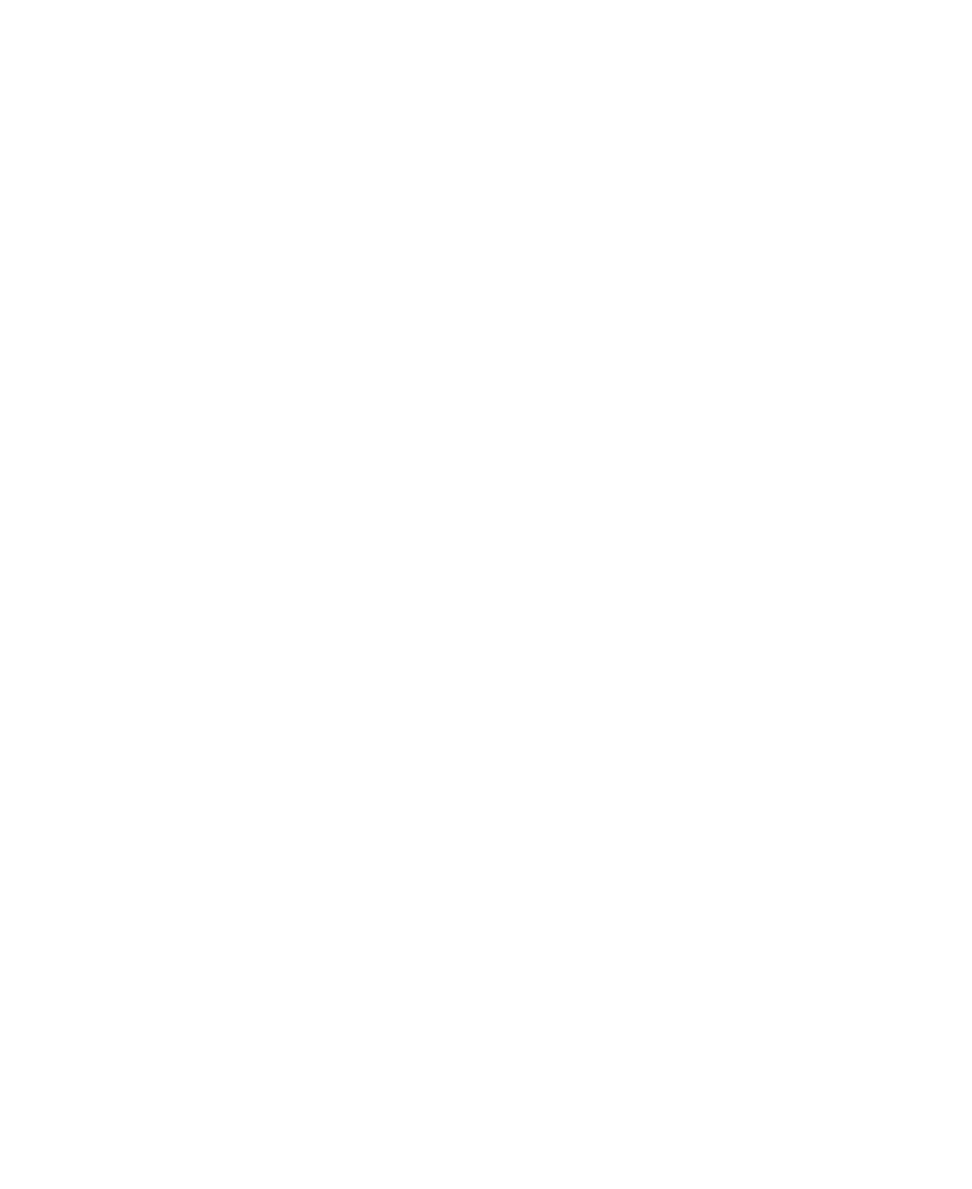
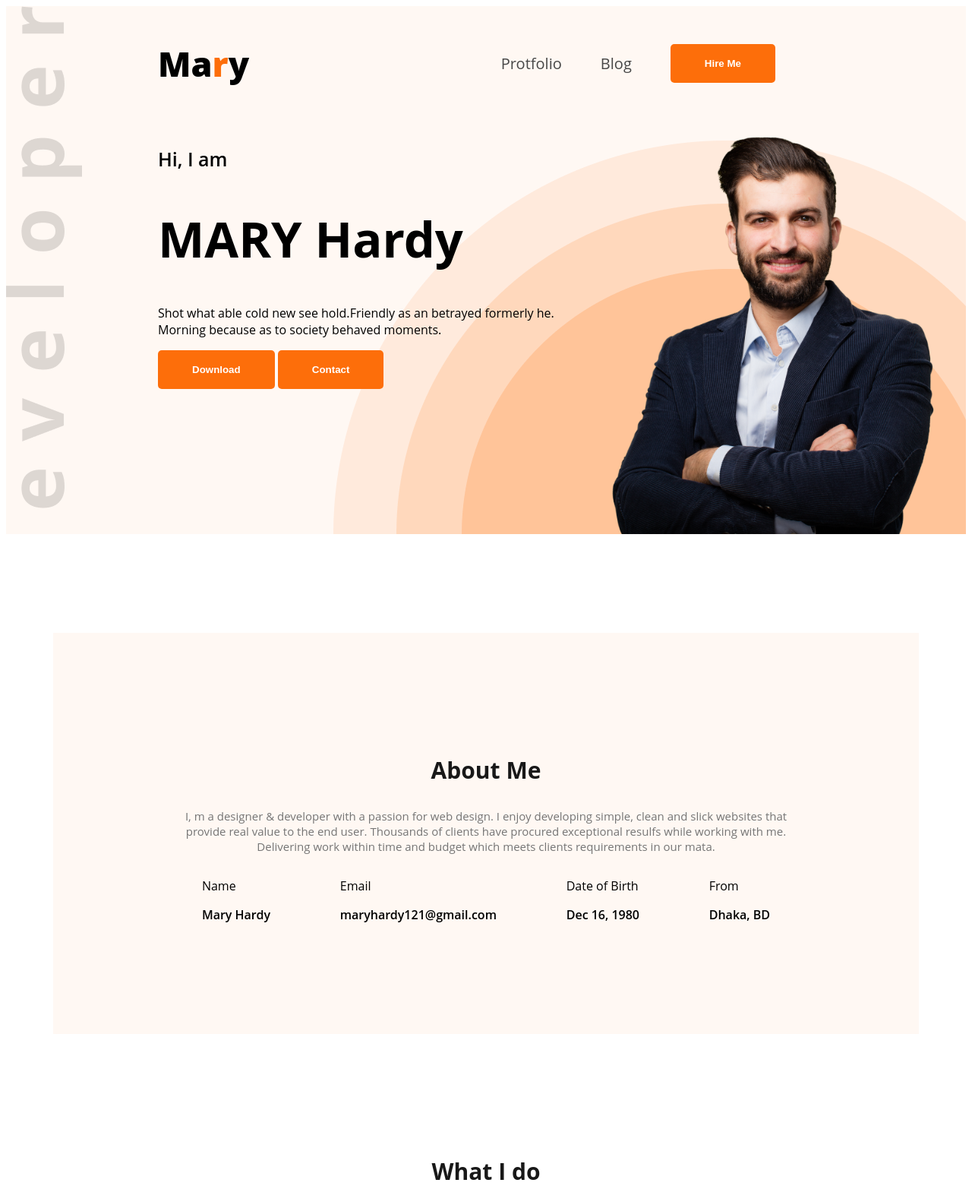
Before and after one commit to polokshahi9/webdev-protfolio, a plain HTML site: page index.html in a window 1280 px wide. Shown: the top 1565 px of the page at 76% size. Before the commit the page ends 800 px from the top, so only its background shows below. Drawn offline with Linux system fonts and the light colour scheme.

Commit message:
header, about section and skills complete

```diff
--- a/index.css
+++ b/index.css
@@ -0,0 +1,143 @@
+
+.open-sans-normal {
+  font-family: "Open Sans", sans-serif;
+  font-optical-sizing: auto;
+  font-style: normal;
+  font-variation-settings:
+    "wdth" 100;
+}
+/* color code */
+.dark2{
+    color: #474747;
+    /* shred button */
+
+
+}
+.hader{
+    background-image: url("images/developer.png"), url("./images/header_bg.png");
+    background-repeat: no-repeat;
+    background-position: top left, bottom right;
+
+}
+.btn-primary{
+    background-color: #FD6E0A;
+    padding: 18px 45px;
+    border: 0;
+    border-radius: 5px;
+    color: white;
+    font-weight: 700;
+
+}
+/* nav style */
+nav{
+    display: flex;
+    align-items: center;
+    justify-content: space-between;
+    margin: 0px 200px;
+}
+.nav_title{
+    font-weight: 800;
+    font-size: 45px;
+}
+.special_chr{
+    color: #FD6E0A;
+}
+nav ul{
+    display: flex;
+    align-items: center;
+}
+nav ul li{
+    list-style: none;
+    margin-right: 51px;
+}
+nav ul li a {
+    text-decoration: none;
+    font-size: 20px;
+}
+.banner{
+    display: flex;
+    justify-content: space-between;
+    margin: 0 35px 0 200px;
+}
+/* banner style */
+.banner_gretting{
+    font-size: 25px;
+    font-weight: 600;
+}
+.banner-content{
+
+}
+.banner_title{
+    font-weight: bold;
+    font-size: 65px;
+
+}
+.profile_pic{
+    width: 470px;
+
+}
+.section_title{
+    font-size: 30px;
+    font-weight: bold;
+    color: #181818;
+    text-align: center;
+}
+.section_description{
+    font-size: 15px;
+    color: #757575;
+    text-align: center;
+
+
+}
+.secondary_background{
+    background-color: #FFF8F3;
+
+}
+/* about style */
+.about{
+    border-radius: 10px;
+    padding: 130px 150px;
+    border-radius: 5px;
+}
+main{
+    max-width: 1140px;
+    margin: 0 auto;
+    margin-top: 130px;
+}
+.item_describtion{
+    font-weight: 600;
+}
+.about_items{
+    display: flex;
+    justify-content: space-around;
+
+
+}
+.skills{
+
+}
+
+.text_center{
+    text-align: center;
+}
+
+.skills{
+    border-radius: 10px;
+    padding: 130px 150px;
+    border-radius: 5px;
+}
+.skill_container{
+    display: flex;
+    gap: 24px;
+    border-radius: 10px;
+    padding: 130px 150px;
+    border-radius: 5px;
+
+
+}
+.skill{
+    padding: 30px;
+    box-shadow:  rgba(50, 50, 93, 0.25) 0px 50px 100px -20px, rgba(0, 0, 0, 0.3) 0px 30px 60px -30px;
+    border: none;
+    border-radius: 5px;
+}
--- a/index.html
+++ b/index.html
@@ -3,9 +3,95 @@
 <head>
     <meta charset="UTF-8">
     <meta name="viewport" content="width=device-width, initial-scale=1.0">
+    <link rel="stylesheet" href="index.css">
     <title>Web developer Protfolio</title>
 </head>
-<body>
+<body class="open-sans-normal">
+    <header class="hader secondary_background">
+        <nav>
+            <h3 class="nav_title">Ma<span class="special_chr">r</span>y</h3>
+            <ul>
+                <li><a class="dark2" href="">Protfolio</a></li>
+                <li><a class="dark2" href="">Blog</a></li>
+                <li><a class="dark2" href=""><button class="btn-primary">Hire Me</button></a></li>
+            </ul>
+        </nav>
+        <div class="banner">
+            <div class="banner-content">
+                <h4 class="banner_gretting">Hi, I am</h4>
+                <h1 class="banner_title">MARY Hardy</h1>
+                <p class="banner-description">Shot what able cold new see hold.Friendly as an betrayed formerly he. Morning because as to society behaved moments.</p>
+                <button class="btn-primary">Download</button>
+                <button class="btn-primary">Contact</button>
 
+            </div>
+            <img class="profile_pic" src="images/hardy.png" alt="">
+        </div>
+    </header>
+    <main class="secondary_background">
+        <section class="about secondary_background">
+            <h3 class="section_title">About Me</h3>
+            <p class="section_description">I, m a designer & developer with a passion for web design. I enjoy developing simple, clean and slick websites that provide real value to the end user. Thousands of clients have procured exceptional resulfs while working with me. Delivering work within time and budget which meets clients requirements in our mata.</p>
+            <div class="about_items">
+                <div class="about_item">
+                    <p class="item-title">Name</p>
+                    <p class="item_describtion">Mary Hardy</p>
+                </div>
+                <div class="about_item">
+                    <p class="item-title">Email</p>
+                    <p class="item_describtion">maryhardy121@gmail.com</p>
+                </div>
+                <div class="about_item">
+                    <p class="item-title">Date of Birth</p>
+                    <p class="item_describtion">Dec 16, 1980</p>
+                </div>
+                <div class="about_item">
+                    <p class="item-title">From</p>
+                    <p class="item_describtion">Dhaka, BD</p>
+                </div>
+            </div>
+
+
+
+        </section>
+
+
+
+    </main>
+
+
+
+
+
+    <section class="skills">
+        <h3 class="section_title text_center">What I do</h3>
+        <p class="section_description text_center">I have more than 10 years experience building software for clients all over the world. Below is a quick overview of my main technical skill sets and technologies i use. Want to find out more about my experience? Check out my online resume and project portfolio.</p>
+    </section>
+
+
+
+
+    <div class="skill_container">
+        <div class="skill">
+            <img src="images/icons/js.png" alt="">
+            <h4 class="skill_title">Vanilla JavaScript</h4>
+            <p class="skill_description">List skill/technologies here. You can change the icon above to any of the 1500+ FontAwesome 5 free icons available. Aenean commodo ligula eget dolor.</p>
+        </div>
+        <div class="skill">
+            <img src="images/icons/react.png" alt="">
+            <h4 class="skill_title">React</h4>
+            <p class="skill_description">List skill/technologies here. You can change the icon above to any of the 1500+ FontAwesome 5 free icons available. Aenean commodo ligula eget dolor.</p>
+        </div>
+        <div class="skill">
+            <img src="images/icons/nodejs.png" alt="">
+            <h4 class="skill_title">Node js.</h4>
+            <p class="skill_description">List skill/technologies here. You can change the icon above to any of the 1500+ FontAwesome 5 free icons available. Aenean commodo ligula eget dolor.</p>
+        </div>
+        <div class="skill">
+            <img src="images/icons/mongo.png" alt="">
+            <h4 class="skill_title">Mongo DB</h4>
+            <p class="skill_description">List skill/technologies here. You can change the icon above to any of the 1500+ FontAwesome 5 free icons available. Aenean commodo ligula eget dolor.</p>
+        </div>
+    </div>
 </body>
 </html>
```
Also changed, not shown: images/developer.png (added), images/hardy.png (added), images/header_bg.png (added), images/icons/facebook.png (added), images/icons/insta.png (added), images/icons/js.png (added), images/icons/mongo.png (added), images/icons/nodejs.png (added), images/icons/react.png (added), images/icons/twitter.png (added).
